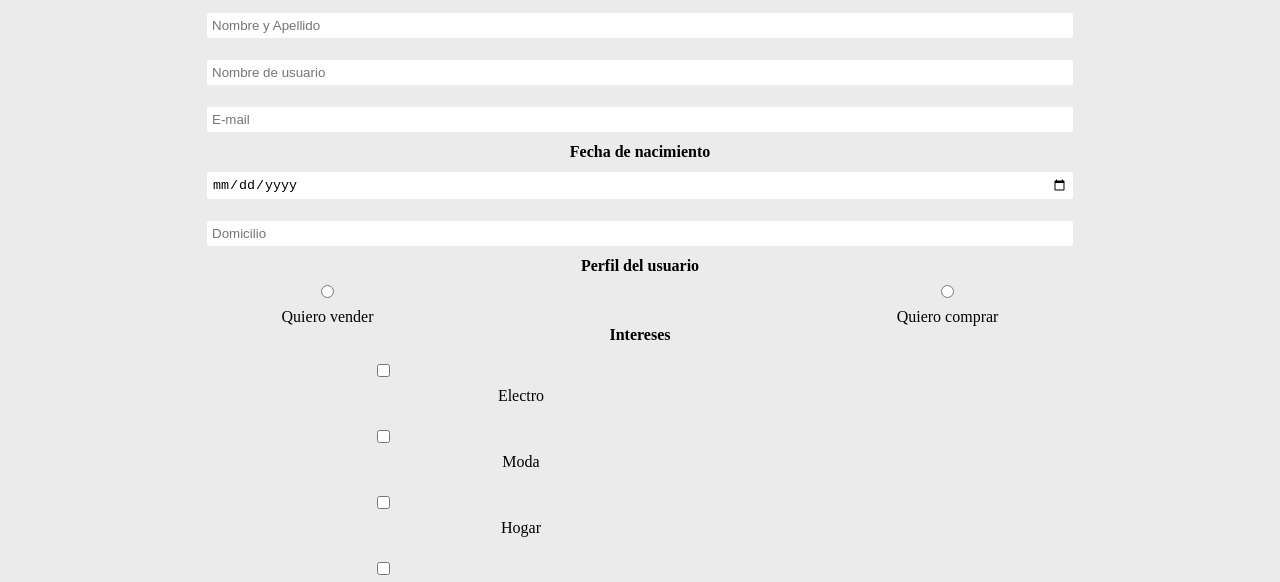
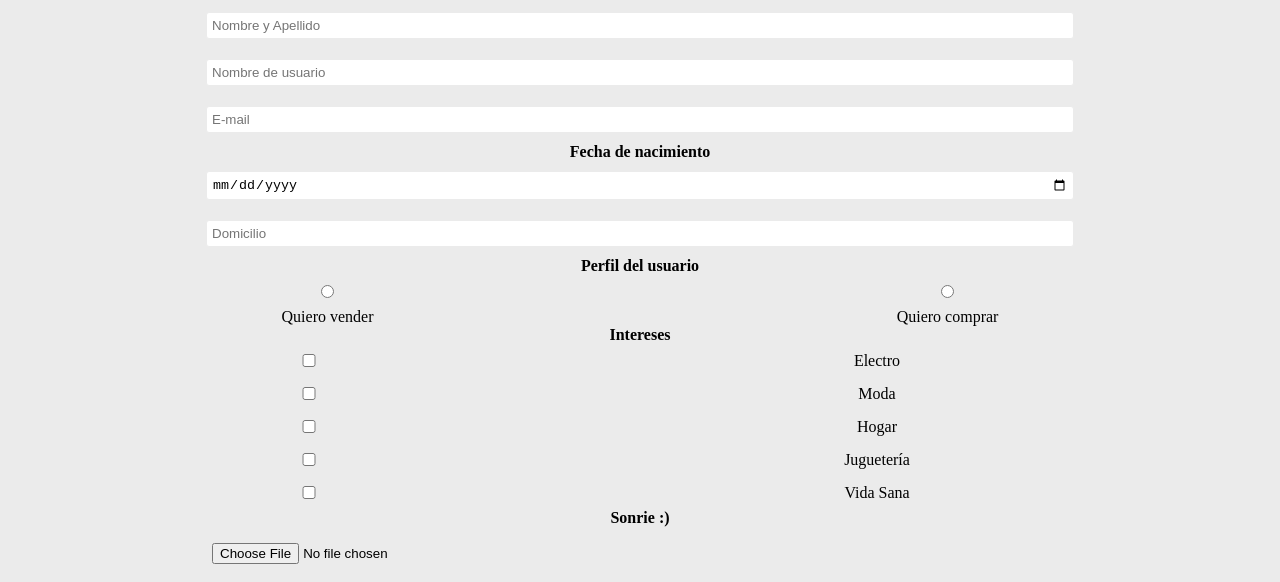
Before and after one commit to RodrigoIvanGonzalez/mercadoLiebre, a website: page view/register.html in a window 1280 px wide. Shown: the part 355-937 px from the top of the page. Drawn offline with Linux system fonts and the light colour scheme.

Commit message:
correcciones en html y css correspondientes a register

```diff
--- a/public/css/stylesRegister.css
+++ b/public/css/stylesRegister.css
@@ -10,11 +10,9 @@ header{
 }
 .container-form{
     background-color: #ebebeb;
-    width: 100%;
-    text-align: center;
     justify-content: space-between;
     padding: 20px;
-    margin: auto;
+    text-align: center;
 
 }
 
@@ -25,11 +23,11 @@ header{
     border: 1px solid #ebebeb;
     border-radius: 3px;
     margin: 10px;
+    outline: none;
 }
 
 
 h4{
-    text-align: center;
     margin: auto;
 }
 
@@ -39,15 +37,18 @@ h4{
     align-items: center;
     justify-content: space-around;
 }
-.categories-interests-container {
+.categories-interests{
     display: flex;
     flex-wrap: wrap;
-    justify-content: space-between;
-    flex-direction: column;
-    margin: 5px;
-    padding: 5px;
-    width: 80%;
+    align-items: center;
 }
+.categories-interests input{
+    width: 45%;
+}
+.categories-interests label{
+    width: 45%;
+}
+
 .submit{
     width: 70%;
     margin: auto;
--- a/view/register.html
+++ b/view/register.html
@@ -54,21 +54,16 @@
             <h4>Intereses</h4>
             <div class="categories-interests">
 
-                <label class="categories-interests-container">
-                    <input type="checkbox" name="interes"><p class="description">Electro</p>
-                </label>
-                <label class="categories-interests-container">
-                    <input type="checkbox" name="interes"><p class="description">Moda</p>
-                </label>
-                <label class="categories-interests-container">
-                    <input type="checkbox" name="interes"><p class="description">Hogar</p>
-                </label>
-                <label class="categories-interests-container">
-                    <input type="checkbox" name="interes"><p class="description">Juguetería</p>
-                </label>
-                <label class="categories-interests-container">
-                    <input type="checkbox" name="interes"><p class="description">Vida sana</p>
-                </label>
+                    <input type="checkbox" name="interes" value="electro"><label for="electro">Electro</label>
+
+                    <input type="checkbox" name="interes" value="moda"><label for="moda">Moda</label>
+
+                    <input type="checkbox" name="interes" value="hogar"><label for="hogar">Hogar</label>
+
+                    <input type="checkbox" name="interes" value="jugueteria"><label for="jugueteria">Juguetería</label>
+
+                    <input type="checkbox" name="interes" value="vidaSana"><label for="vidaSana">Vida Sana</label>
+
             </div>
             <div class="user-pic">
                 <label><h4>Sonrie :)</h4>
```
